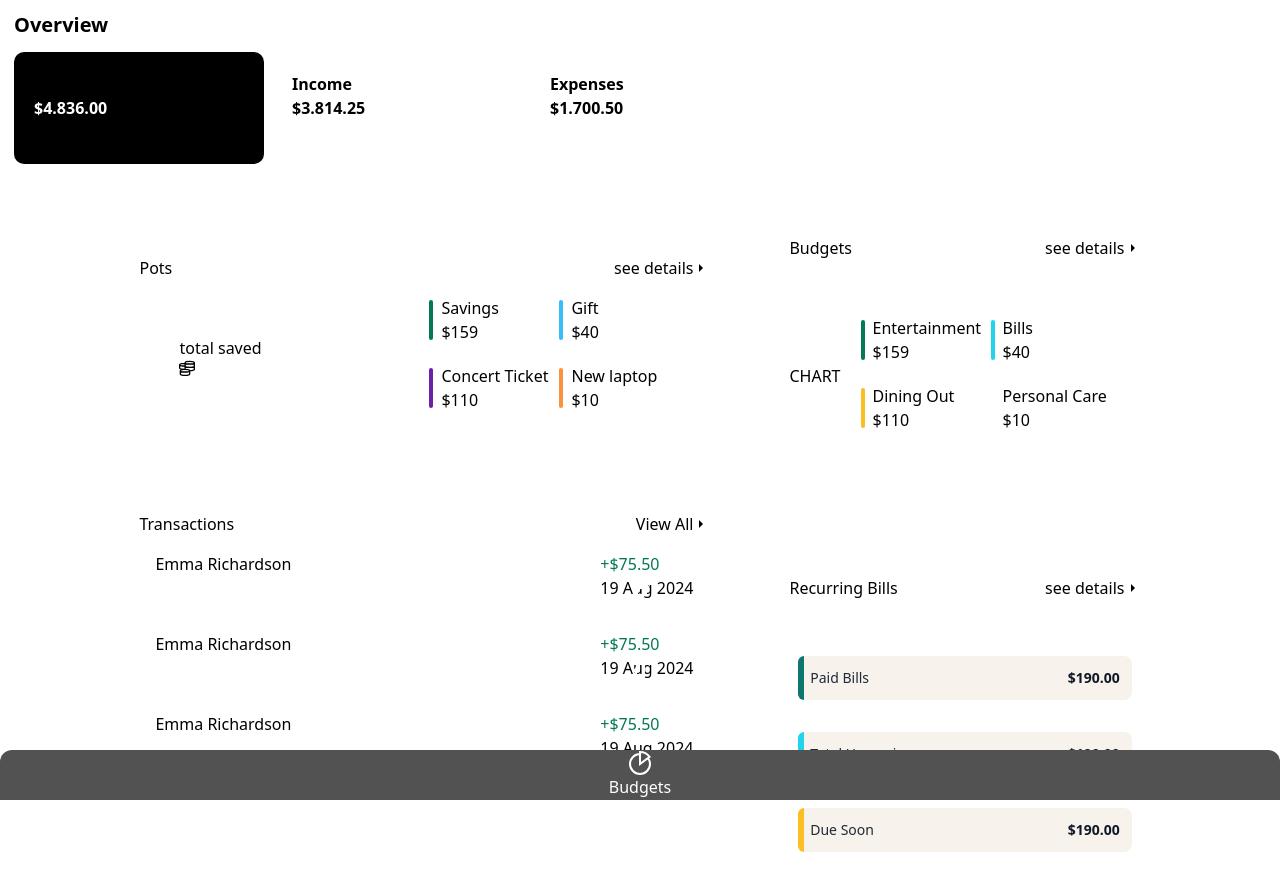
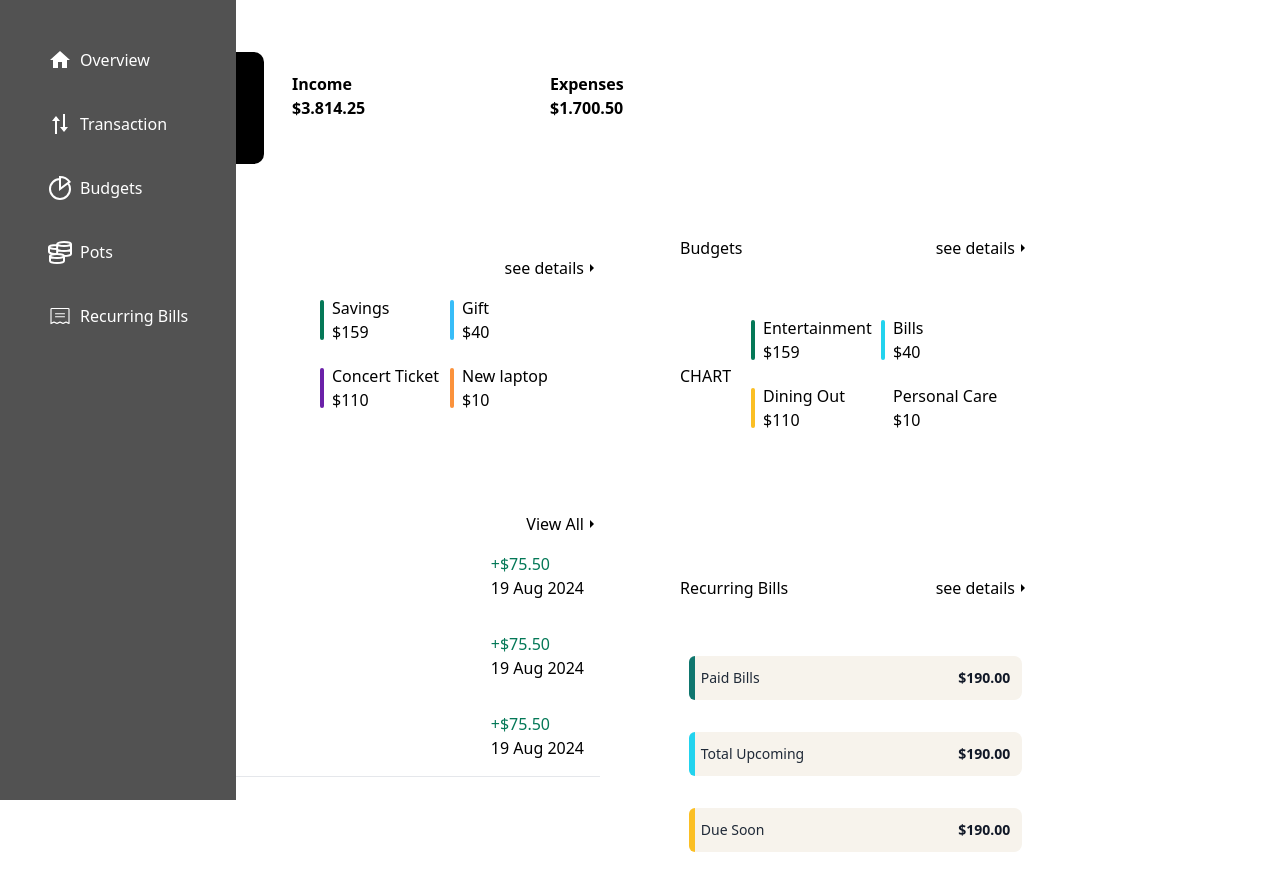
Before and after one commit to mbahramii/personal-finance-app, a React (Vite) app: page / in a window 1280 px wide. Shown: the top 890 px of the page. Built offline with nearby package versions, Linux system fonts and the light colour scheme.

Commit message:
feat: make App layout responsive with conditional Sidebar and Footer

```diff
--- a/src/App.jsx
+++ b/src/App.jsx
@@ -1,12 +1,19 @@
 import Footer from "./assets/components/Footer"
+import SideBar from "./assets/components/SideBar"
 import Overview from "./assets/pages/Overview"
 
 function App() {
 
   return (
-    <div className="bg-cream ">
+    <div className="w-screen bg-cream flex flex-col lg:flex-row ">
+       <div className="hidden lg:block">
+        <SideBar/>
+      </div>
       <Overview />
+      <div  className="block lg:hidden">
       <Footer/>
+      </div>
+
     </div>
   )
 }
```
